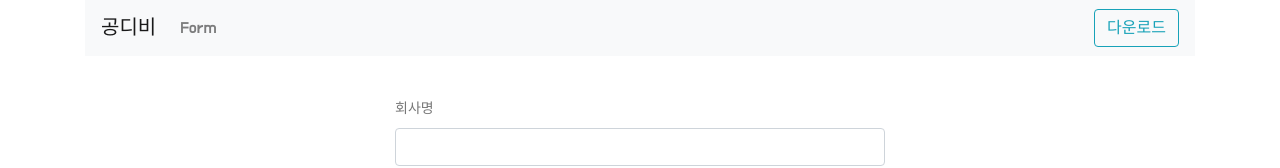
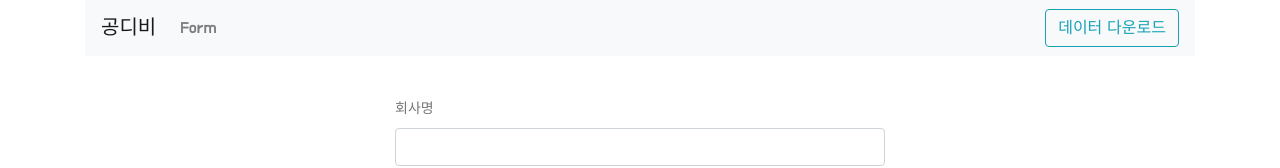
Before and after one commit to pparkddo/gongdb-input, a React (Create React App) app: page / in a window 1280 px wide. Shown: the top 168 px of the page. Built offline with nearby package versions, Linux system fonts and the light colour scheme.

Commit message:
Feat: 문구 변경

```diff
--- a/src/App.tsx
+++ b/src/App.tsx
@@ -163,17 +163,17 @@ function App() {
   return (
     <Container>
       <Navbar bg="light" expand="lg">
-        <Navbar.Brand href="/gongdb-input">공디비</Navbar.Brand>
+        <Navbar.Brand href="#">공디비</Navbar.Brand>
         <Navbar.Toggle aria-controls="basic-navbar-nav" />
         <Navbar.Collapse id="basic-navbar-nav">
           <Nav className="mr-auto">
-            <Nav.Link href="/gongdb-input">Form</Nav.Link>
+            <Nav.Link href="#">Form</Nav.Link>
           </Nav>
           <Button
             variant="outline-info"
             onClick={() => exportJSON(formData)}
           >
-            다운로드
+            데이터 다운로드
           </Button>
         </Navbar.Collapse>
       </Navbar>
```
